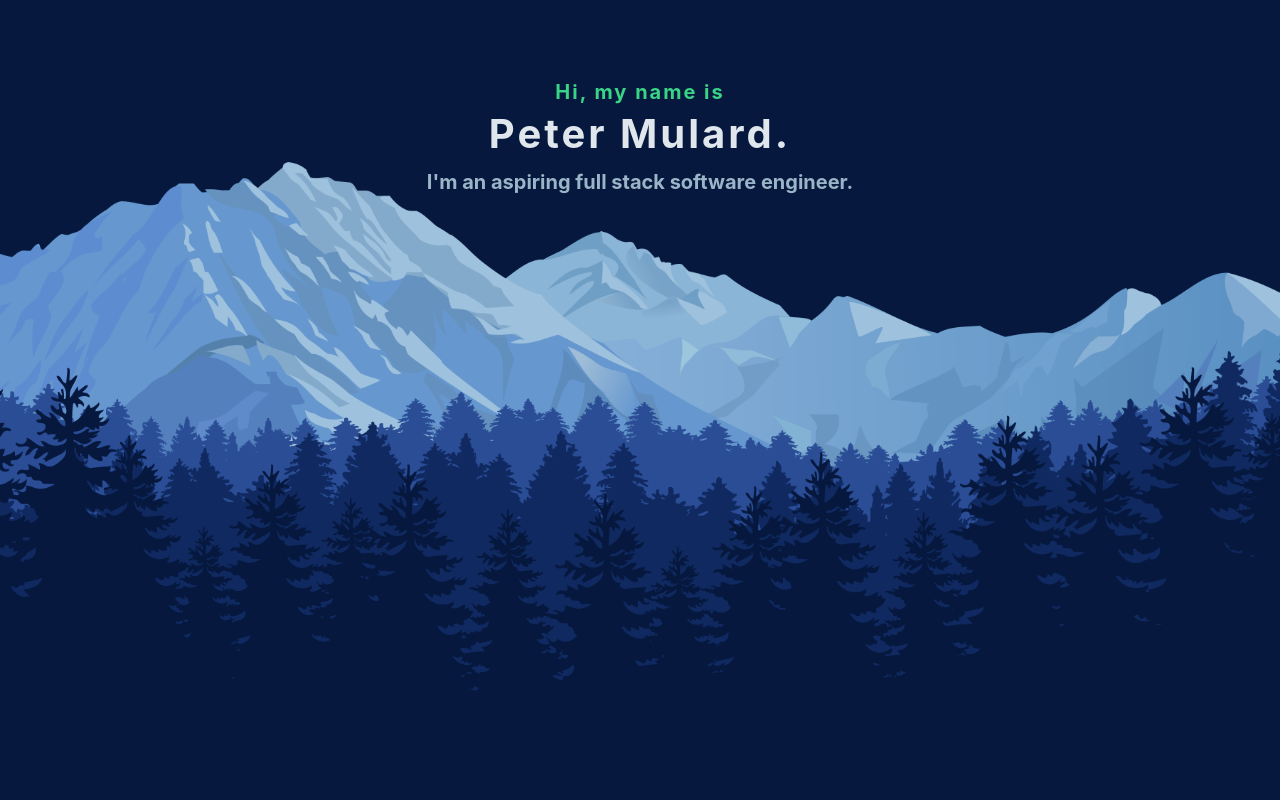
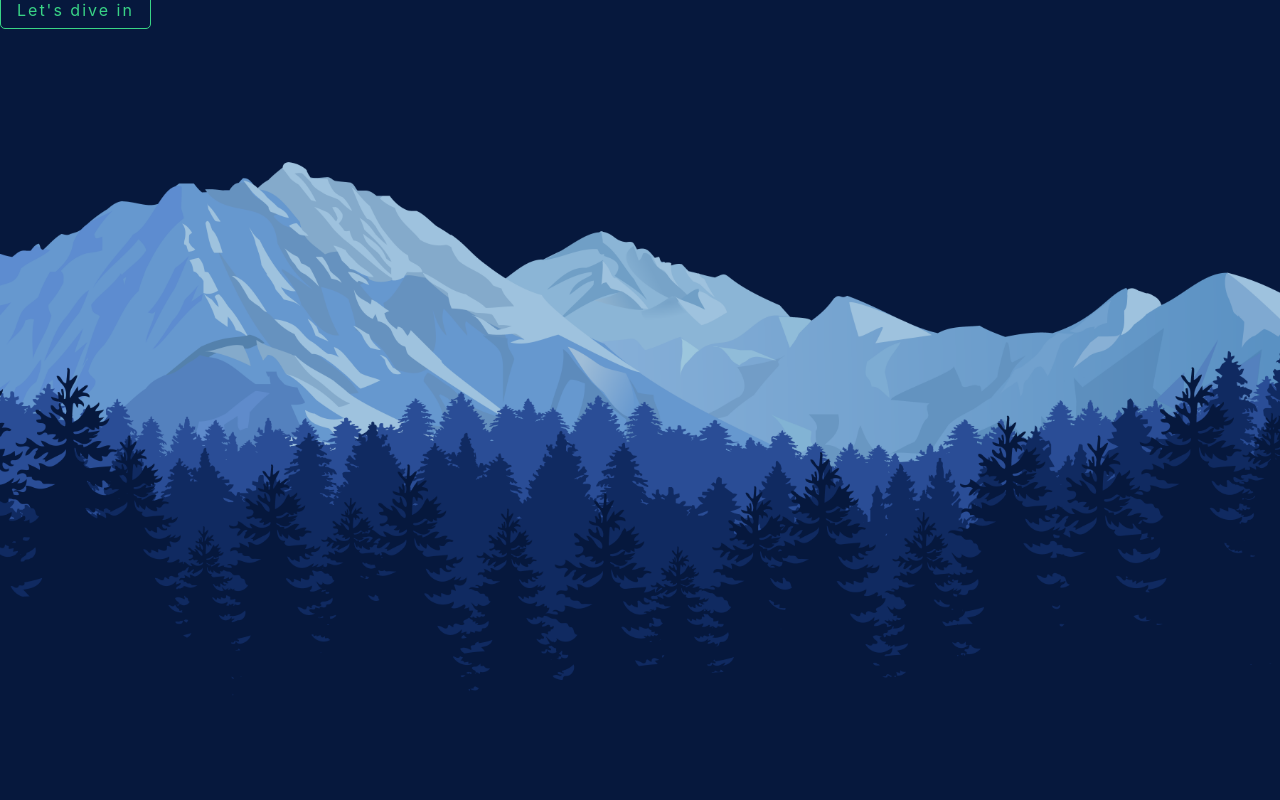
Before and after one commit to pmulard/My-Website, a React (Create React App) app: page / in a window 1280 px wide. Shown: the top 800 px of the page. Built offline with nearby package versions, Linux system fonts and the light colour scheme.

Commit message:
removes intro

```diff
--- a/src/App.css
+++ b/src/App.css
@@ -29,34 +29,9 @@
   background-position: center;
 }
 
-  #intro-middle-container {
-   padding-top: 80px;
-  }
+  #intro-button {
+    position: absolute;
 
-    #intro-hello {
-      color: #39d486;
-      font-size: 20px;
-      letter-spacing: 2px;
-      margin: 0;
-    }
-
-    #intro-name {
-      color: #dfe7ed;
-      margin: 5px 10px;
-      letter-spacing: 3px;
-      font-size: 40px;
-    }
-
-    #intro-description {
-      color: #99b5c7;
-      margin: 0 30px;
-      margin-top: 12px;
-      font-size: 20px;
-
-    }
-
-  #intro-button {
-    margin-top: 670px;
   }
 
     #intro-button a {
--- a/src/App.js
+++ b/src/App.js
@@ -11,11 +11,6 @@ function App() {
         </div>
         <div id="content-container" class="container">
           <div id="intro-container" class="row">
-            <div id="intro-middle-container" class="col align-self-center">
-              <h1 id="intro-hello">Hi, my name is</h1>
-              <h1 id="intro-name">Peter Mulard.</h1>
-              <h1 id="intro-description">I'm an aspiring full stack software engineer.</h1>
-            </div>
             {/* <div id="fireflies-container">
               {fireflies()}
             </div> */}
```
